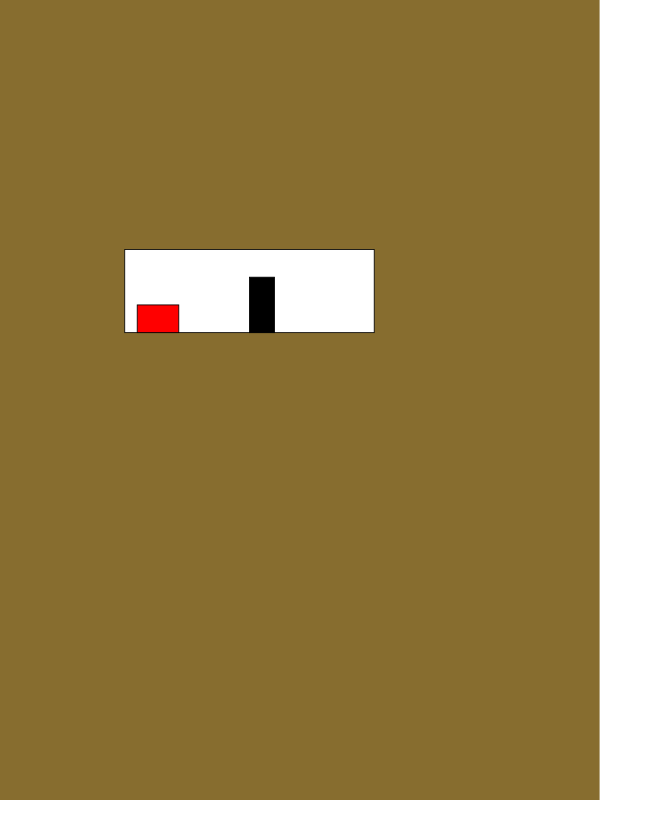
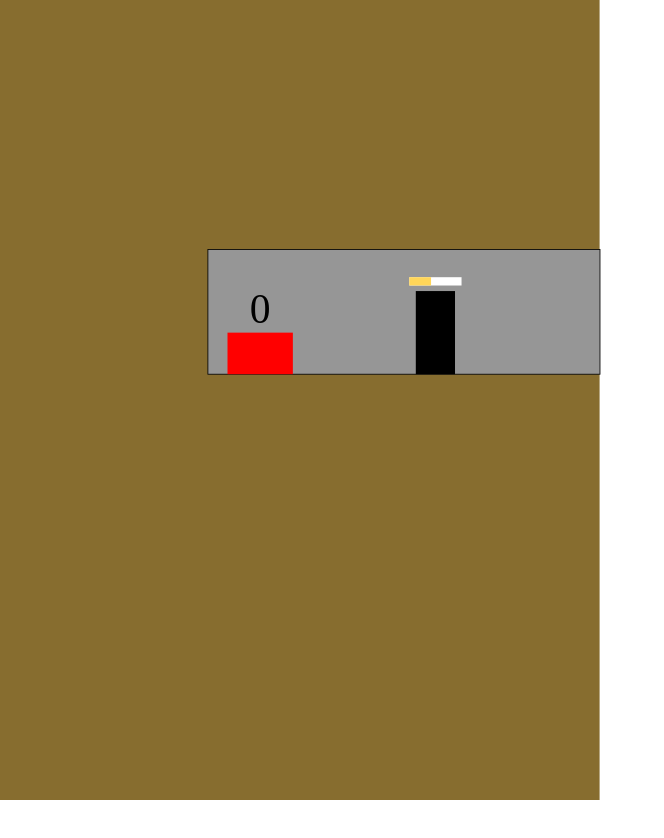
Before and after one commit to justusscott03/miner-tycoon, a plain HTML site: page index.html in a window 1280 px wide. Shown: the top 838 px of the page, without its empty margins (0-664 px from the left). Drawn offline with Linux system fonts and the light colour scheme.

Commit message:
index.html: fixed accidental error where the body tag was a child of the head tag index.js: added number abberviation (1,000,000 = 1M), showed amount in crates, started miner actions, simplified mine constructor

```diff
--- a/index.js
+++ b/index.js
@@ -703,6 +703,56 @@ function cursor (cursor) {
 }
 
 
+// Number abbreviation for money counting, credit to Electric Dolphin ⚡️🐬 (@Dolphin0002)
+const numberLetters = ["K", "B", "M", "T", "aa", "ab", "ac", "ad", "ae", "af", "ag", "ah", "ai", "aj", "ak"];
+function tenthRoot (num) {
+    const numStr = num.toString();
+    if (numStr[1] === ".") {
+        return numStr.substring(numStr.indexOf("e") + 2);
+    }
+    else if (numStr[1] === "e") {
+        return numStr.substring(3);
+    }
+    else {
+        return numStr.length - 1;
+    }
+}
+function abbreviateNum (num, forceZeroes) {
+    if (num < 1000) {
+        return num.toString();
+    }
+    let numStr = num.toString();
+    let numStrArr = numStr.split("");
+    let numPow = numStr.length - 1;
+    if (numStrArr[1] === ".") {
+        numPow = numStr.substring(numStrArr.indexOf("e") + 2);
+        numStrArr.splice(1, 1);
+    }
+    if (numStrArr[1] === "e") {
+        numPow = numStr.substring(3);
+        numStrArr = [numStrArr[0], 0, 0, 0];
+    }
+    numStr = numStrArr.join("");
+    let newNumStr = numStr.slice(0, numPow % 3 + 1) + "." + numStr.slice(numPow % 3 + 1);
+    if (!forceZeroes) {
+        let newNumArr = newNumStr.substr(0, 5).split("");
+        for (let i = newNumArr.length - 1; i >= 0; i--) {
+            if (newNumArr[i] !== "0") {
+                break;
+            }
+            else {
+                newNumArr.splice(i, 1);
+            }
+        }
+        if (newNumArr[newNumArr.length - 1] === ".") {
+            newNumArr.splice(newNumArr.length - 1, 1);
+        }
+        newNumStr = newNumArr.join("");
+    }
+    return newNumStr.substr(0, 5) + numberLetters[floor(numPow/3) - 1];
+}
+
+
 // Game classes
 class Crate {
 
@@ -716,35 +766,84 @@ class Crate {
     }
 
     draw () {
+        noStroke();
         fill(255, 0, 0);
         rect(this.x, this.y, this.w, this.h);
+
+        fill(0);
+        textAlign("CENTER", "CENTER");
+        textSize(50);
+        text(abbreviateNum(this.money), this.x + this.w / 2, this.y - this.h / 2);
     }
 
 }
 
 class Miner {
 
+    /**
+     *
+     * @param { number } x
+     * @param { number } y
+     * @param { number } w
+     * @param { number } h
+     */
     constructor (x, y, w, h) {
         this.x = x;
         this.y = y;
         this.w = w;
         this.h = h;
-        this.digging = false;
-        this.carrying = false;
-        this.money = 0;
+        this.s = 1;
+        this.action = "toDigging";
+        this.maxLoad = 10;
+        this.has = 0;
+        this.loadSpeed = 5;
     }
 
     update () {
-        if (!this.digging && !this.carrying) {
-            if (this.x < 300) {
-                this.x++;
-            }
+        switch (this.action) {
+            case "toDigging" :
+                if (this.x < 500) {
+                    this.x++;
+                }
+                else {
+                    this.action = "digging";
+                }
+            break;
+            case "digging" :
+                this.has += this.loadSpeed / 60;
+                if (this.has >= this.maxLoad) {
+                    this.has = this.maxLoad;
+                    this.action = "toCrate";
+                }
+            break;
+            case "toCrate" :
+                if (this.x > 300) {
+                    this.x--;
+                }
+            break;
         }
+        console.log(this.action)
     }
 
     draw () {
-        fill(0);
-        rect(this.x, this.y, this.w, this.h);
+        pushMatrix();
+
+            translate(this.x, this.y);
+            scale(this.s, 1);
+
+            noStroke();
+            fill(0);
+            rect(0, 0, this.w, this.h);
+
+            if (this.action === "digging") {
+                fill(255);
+                rect(-this.w / 6, -this.h / 6, this.w * 4 / 3, this.h / 10);
+
+                fill(255, 214, 89);
+                rect(-this.w / 6, -this.h / 6, map(this.has, 0, this.maxLoad, 0, this.w * 4 / 3), this.h / 10);
+            }
+
+        popMatrix();
     }
 
     display () {
@@ -849,7 +948,7 @@ class Shaft {
     update () {}
 
     draw () {
-        fill(255);
+        fill(150);
         rect(this.x, this.y, this.w, this.h);
         for (var i = 0; i < this.numWorkers; i++) {
             this.workers[i].display();
@@ -880,43 +979,11 @@ class Mine {
     constructor () {
         this.y = 0;
         this.numShafts = 1;
-        this.shafts = [
-            new Shaft(150, this.y + 300, 300, 100),
-            new Shaft(150, this.y + 450, 300, 100),
-            new Shaft(150, this.y + 600, 300, 100),
-            new Shaft(150, this.y + 750, 300, 100),
-            new Shaft(150, this.y + 900, 300, 100),
+        this.shafts = [];
+        for (let i = 0; i < 30; i++) {
+            this.shafts.push(new Shaft(250, this.y + 300 + i * 150, 471.5, 150));
+        }
 
-            new Shaft(150, this.y + 1200, 300, 100),
-            new Shaft(150, this.y + 1350, 300, 100),
-            new Shaft(150, this.y + 1500, 300, 100),
-            new Shaft(150, this.y + 1650, 300, 100),
-            new Shaft(150, this.y + 1800, 300, 100),
-
-            new Shaft(150, this.y + 2100, 300, 100),
-            new Shaft(150, this.y + 2250, 300, 100),
-            new Shaft(150, this.y + 2400, 300, 100),
-            new Shaft(150, this.y + 2550, 300, 100),
-            new Shaft(150, this.y + 2700, 300, 100),
-
-            new Shaft(150, this.y + 3000, 300, 100),
-            new Shaft(150, this.y + 3150, 300, 100),
-            new Shaft(150, this.y + 3300, 300, 100),
-            new Shaft(150, this.y + 3450, 300, 100),
-            new Shaft(150, this.y + 3600, 300, 100),
-
-            new Shaft(150, this.y + 3900, 300, 100),
-            new Shaft(150, this.y + 4050, 300, 100),
-            new Shaft(150, this.y + 4200, 300, 100),
-            new Shaft(150, this.y + 4350, 300, 100),
-            new Shaft(150, this.y + 4500, 300, 100),
-
-            new Shaft(150, this.y + 4800, 300, 100),
-            new Shaft(150, this.y + 4950, 300, 100),
-            new Shaft(150, this.y + 5100, 300, 100),
-            new Shaft(150, this.y + 5250, 300, 100),
-            new Shaft(150, this.y + 5400, 300, 100),
-        ];
         this.elevator = new Elevator();
         this.storeHouse = new Storehouse();
         this.warehouse = new Warehouse();
```
Also changed, not shown: index.html (+1 -1 lines).
